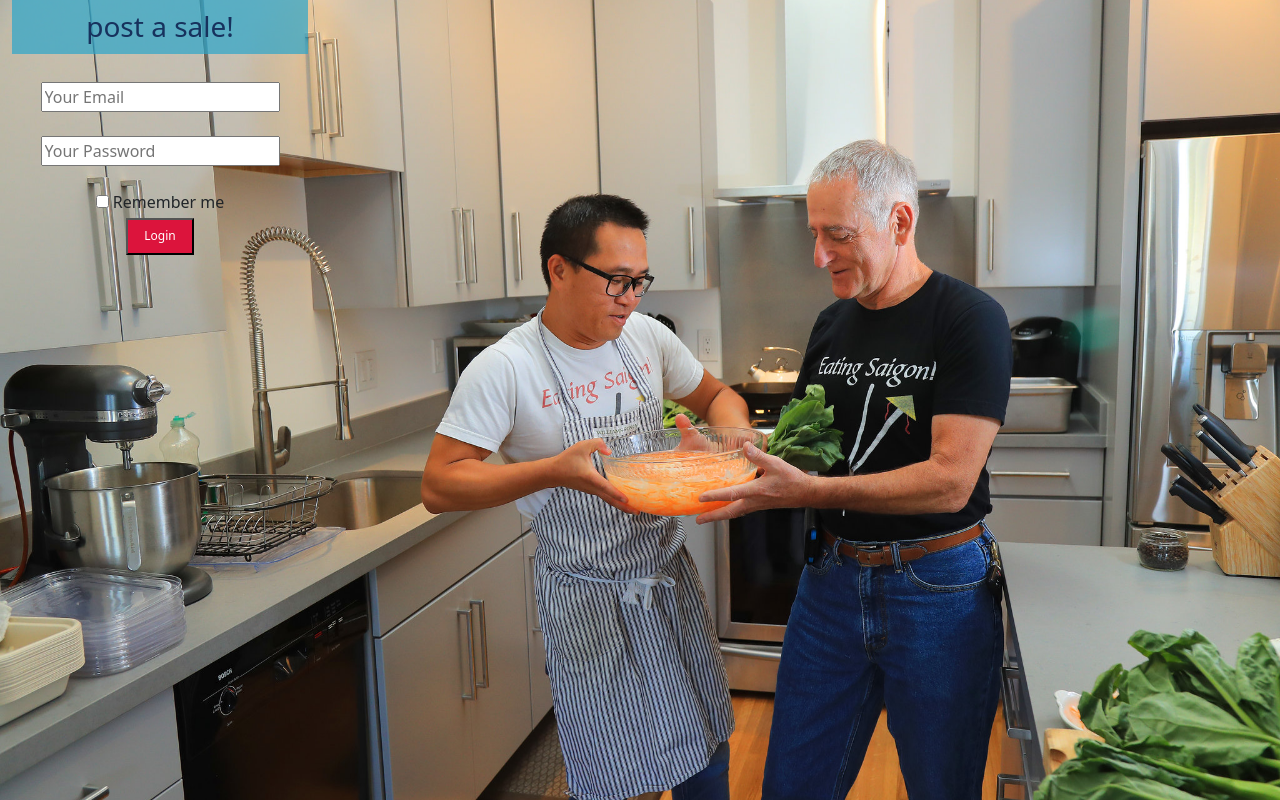
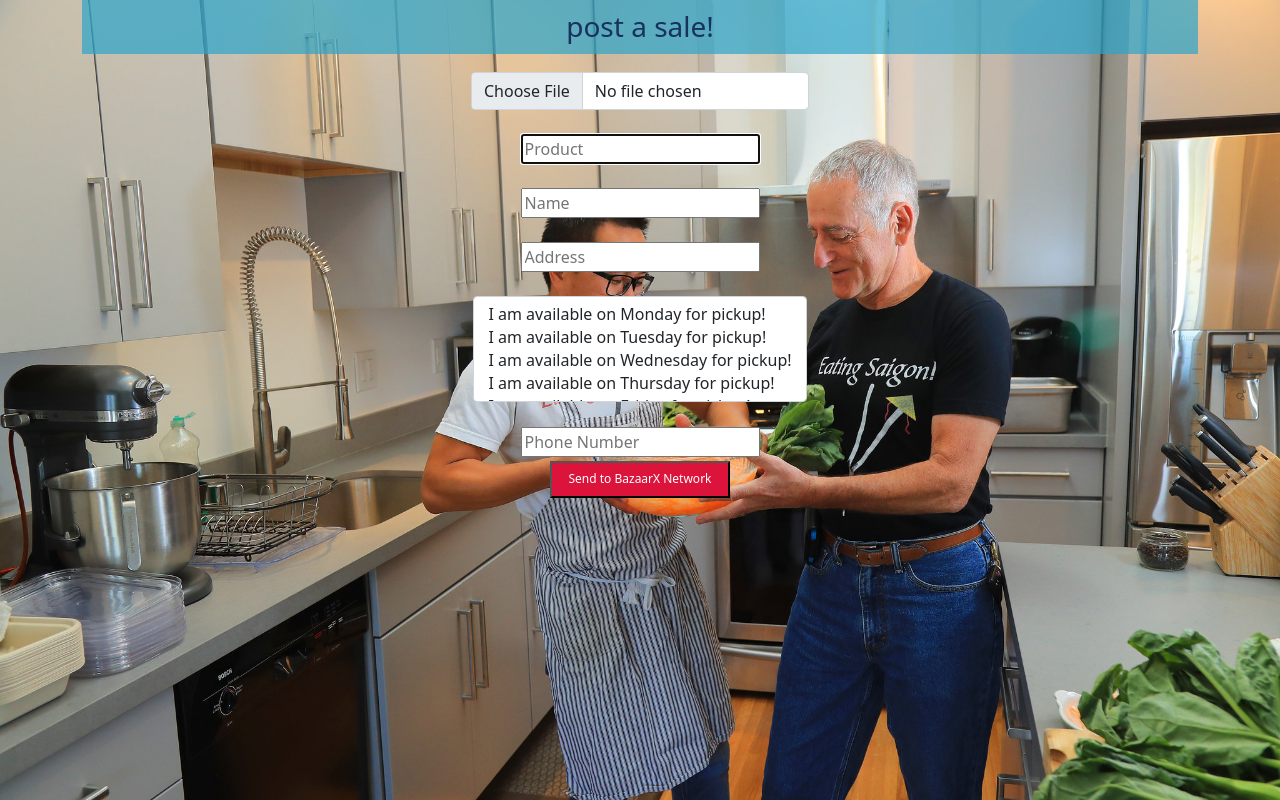
Before and after one commit to kushalc03/bazaarx, a Python web app: template templates/sale.html in a window 1280 px wide. Run offline with Jinja, Linux system fonts and the light colour scheme; the template is opened without the code that fills it, so the values that code supplies are empty.

Commit message:
Pre-Twilio

```diff
--- a/models.py
+++ b/models.py
@@ -3,6 +3,6 @@ from . import db
 
 class User(UserMixin, db.Model):
     id = db.Column(db.Integer, primary_key=True) # primary keys are required by SQLAlchemy
-    email = db.Column(db.String(100), unique=True)
+    phoneno = db.Column(db.String(100), unique=True)
     password = db.Column(db.String(100))
     name = db.Column(db.String(1000))
--- a/static/css/style.css
+++ b/static/css/style.css
@@ -43,6 +43,7 @@ ul li{
     -moz-animation: fadeIn linear 3s;
     -o-animation: fadeIn linear 3s;
     -ms-animation: fadeIn linear 3s;
+    width: 25%;
 }
 
 @keyframes fadeIn {
@@ -74,13 +75,18 @@ html {
     height: 100%;
 }
 
+.form-control-inline {
+    min-width: 0;
+    width: auto;
+    display: inline;
+}
+
 body {
     background-image: url('family.jpeg');
     height: 100%;
     background-position: center;
     background-repeat: no-repeat;
     background-size: cover;
-    width: 25%
 }
 
 input[type="text"], input[type="password"] {
--- a/templates/index.html
+++ b/templates/index.html
@@ -15,7 +15,6 @@
             <ul class="navbar-nav me-auto mt-2">
                 {% if current_user.is_authenticated %}
                 <li class="nav-item"><a class="nav-link" href="{{ url_for('main.profile') }}">profile.</a></li>
-                <li class="nav-item"><a class="nav-link" href="{{ url_for('main.post') }}">post.</a></li>
                 <li class="nav-item"><a class="nav-link" href="{{ url_for('auth.logout') }}">logout.</a></li>
                 {% endif %}
                 {% if not current_user.is_authenticated %}
--- a/templates/login.html
+++ b/templates/login.html
@@ -15,7 +15,7 @@
         <form method="POST" action="/login">
             <div class="center_norm">
                 <div class="control">
-                    <input class="input is-large" type="input" name="email" placeholder="Your Email">
+                    <input class="input is-large" type="input" name="phoneno" placeholder="Your Phone Number">
                 </div>
             <br>
                 <div class="control">
--- a/templates/profile.html
+++ b/templates/profile.html
@@ -11,8 +11,8 @@
         <div class="collapse navbar-collapse" id="navbar">
             <ul class="navbar-nav me-auto mt-2">
                 {% if current_user.is_authenticated %}
-                <li class="nav-item"><a class="nav-link" href="{{ url_for('main.post') }}">sales.</a></li>
-                <li class="nav-item"><a class="nav-link" href="{{ url_for('main.map') }}">map.</a></li>
+                <li class="nav-item"><a class="nav-link" href="{{ url_for('auth.sale') }}">sales.</a></li>
+                <li class="nav-item"><a class="nav-link" href="{{ url_for('auth.map') }}">map.</a></li>
                 <li class="nav-item"><a class="nav-link" href="{{ url_for('auth.logout') }}">logout.</a></li>
                 {% endif %}
                 {% if not current_user.is_authenticated %}
--- a/templates/sale.html
+++ b/templates/sale.html
@@ -3,7 +3,6 @@
 {% block content %}
 <div class="column is-4 is-offset-4">
     <h3 class="title">post a sale!</h3>
-    <div class="center_norm">
         {% with messages = get_flashed_messages() %}
         {% if messages %}
             <div class="notification is-danger">
@@ -11,24 +10,40 @@
             </div>
         {% endif %}
         {% endwith %}
-        <form method="POST" action="/post">
-            <div class="center_norm">
+        <form method="POST" action="/sale">
+                <div class="center_norm">
+                    <input type="file" class="form-control form-control-inline" id="customFile" />
+            <br>
+            <br>
                 <div class="control">
-                    <input class="input is-large" type="input" name="email" placeholder="Your Email">
+                    <input class="input is-large" type="input" name="product" placeholder="Product" autofocus="">
                 </div>
             <br>
                 <div class="control">
-                    <input class="input is-large" type="input" name="password" placeholder="Your Password">
+                    <input class="input is-large" type="input" name="name" placeholder="Name" autofocus="">
                 </div>
             <br>
-                <label class="checkbox">
-                    <input type="checkbox" name="remember">
-                    Remember me
-                </label>
+                <div class="control">
+                    <input class="input is-large" type="input" name="address" placeholder="Address" autofocus="">
+                </div>
             <br>
-                <button class="button is-block is-info is-large is-fullwidth">Login</button>
+                <div class="form-group">
+                    <select multiple class="form-control form-control-inline" id="exampleFormControlSelect2" autofocus="">
+                    <option>I am available on Monday for pickup!</option>
+                    <option>I am available on Tuesday for pickup!</option>
+                    <option>I am available on Wednesday for pickup!</option>
+                    <option>I am available on Thursday for pickup!</option>
+                    <option>I am available on Friday for pickup!</option>
+                    <option>I am available on Saturday for pickup!</option>
+                    <option>I am available on Sunday for pickup!</option>
+                    </select>
+                </div>
+            <br>
+                <div class="control">
+                    <input class="input is-large" type="input" name="phoneno" placeholder="Phone Number" autofocus="">
+                </div>
+                <button class="button is-block is-info is-large is-fullwidth">Send to BazaarX Network</button>
             </div>
         </form>
-    </div>
 </div>
 {% endblock %}
```
Also changed, not shown: auth.py (+36 -6 lines), templates/signup.html (+1 -7 lines), db.sqlite.
